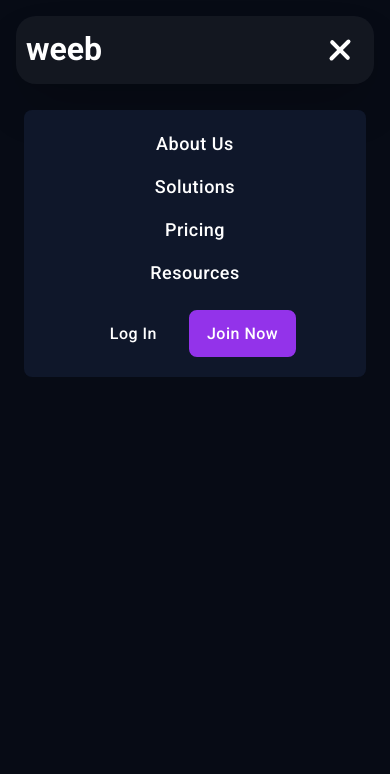
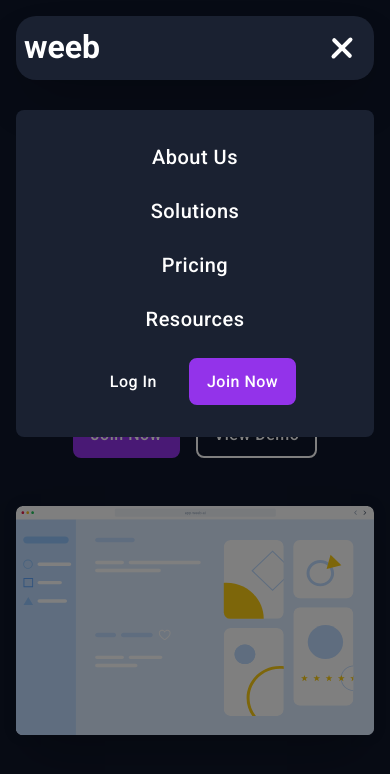
Before and after one commit to denyschr/weeb, a plain HTML site: page index.html in a window 390 px wide. Both pictures are taken after a click on the button "Toggle navigation". Drawn offline with Linux system fonts and the light colour scheme.

Commit message:
feat: add hero section

```diff
--- a/index.html
+++ b/index.html
@@ -4,8 +4,8 @@
 		<meta charset="UTF-8">
 		<meta name="viewport" content="width=device-width, initial-scale=1">
 		<title>Weeb</title>
-		<link rel="stylesheet" href="./styles/main.css">
-		<script src="./scripts/main.js" type="module"></script>
+		<link rel="stylesheet" href="styles/main.css">
+		<script src="scripts/main.js" type="module"></script>
 	</head>
 	<body>
 		<div class="overlay" data-overlay></div>
@@ -41,5 +41,33 @@
 				</div>
 			</div>
 		</header>
+		<main>
+			<section class="hero | padding-block-80" aria-labelledby="hero-title">
+				<div class="container">
+					<div class="flow padding-bottom-80 text-center">
+						<h1 id="hero-title" class="heading-1">
+							Design <span class="underline underline-primary">Faster</span> <span class="text-primary-600">&</span> <span class="overline overline-primary">Better</span>
+						</h1>
+						<div class="hero-text | margin-inline-auto">
+							<p>
+								Sit elit feugiat turpis sed integer integer accumsan turpis. Sed suspendisse nec lorem mauris.
+								Pharetra, eu imperdiet ipsum ultrices amet, dui sit suspendisse.
+							</p>
+						</div>
+						<div class="hero-actions">
+							<button class="button button-primary button-large" type="button">
+								Join Now
+							</button>
+							<button class="button button-border-light button-large" type="button">
+								View Demo
+							</button>
+						</div>
+					</div>
+					<div class="hero-image">
+						<img class="margin-inline-auto" src="assets/images/desktop-screen-prototype.svg" width="1100" height="702" alt="Desktop screen prototype">
+					</div>
+				</div>
+			</section>
+		</main>
 	</body>
 </html>
--- a/styles/main.css
+++ b/styles/main.css
@@ -3,7 +3,6 @@
 
 :root {
 	--color-light: #ffffff;
-	--color-light-rgb: 255, 255, 255;
 	--color-dark: #000000;
 	--color-dark-rgb: 0, 0, 0;
 
@@ -17,6 +16,7 @@
 	--color-neutral-200: #e2e8f0;
 	--color-neutral-300: #cbd5e1;
 	--color-neutral-400: #94a3b8;
+	--color-neutral-800: #1a2131;
 	--color-neutral-900: #0f172a;
 
 	--color-pink: #be185d;
@@ -42,9 +42,21 @@
 	--radius-sm: 0.25rem;
 	--radius-md: 0.375rem;
 	--radius-lg: 0.5rem;
+	--radius-xl: 0.75rem;
+	--radius-2xl: 1rem;
+	--radius-3xl: 1.25rem;
+
+	--spacing-xs: 0.5rem;
+	--spacing-sm: 0.75rem;
+	--spacing-base: 1rem;
+	--spacing-md: 1.5rem;
+	--spacing-lg: 2rem;
+	--spacing-xl: 3rem;
+	--spacing-2xl: 4rem;
+	--spacing-3xl: 5rem;
 
 	--container-max-width: 80rem;
-	--container-padding-x: 1rem;
+	--container-spacing: 1rem;
 }
 
 /* General */
@@ -61,10 +73,42 @@ body {
 	}
 }
 
+/* Utilities */
+
 .container {
-	width: min(var(--container-max-width), 100% - (var(--container-padding-x) * 2));
+	width: min(var(--container-max-width), 100% - (var(--container-spacing) * 2));
 	margin-inline: auto;
 }
+
+.flow > :not(:last-child) {
+	margin-bottom: var(--flow-spacing, var(--spacing-lg));
+}
+
+.margin-inline-auto {
+	margin-inline: auto;
+}
+
+.padding-block-80 {
+	padding-block: clamp(var(--spacing-xl), 6vw, var(--spacing-3xl));
+}
+
+.padding-bottom-80 {
+	padding-bottom: clamp(var(--spacing-xl), 6vw, var(--spacing-3xl));
+}
+
+.text-center {
+	text-align: center;
+}
+
+.text-primary-400 {
+	color: var(--color-primary-400);
+}
+
+.text-primary-600 {
+	color: var(--color-primary-600);
+}
+
+/* Overlay */
 
 .overlay {
 	position: fixed;
@@ -99,7 +143,7 @@ h2, .heading-2 {
 }
 
 h1, .heading-1 {
-	font-size: var(--text-size-5xl);
+	font-size: clamp(var(--text-size-3xl), 6vw, var(--text-size-5xl));
 }
 
 h2, .heading-2 {
@@ -136,7 +180,7 @@ h6, .heading-6 {
 
 .button {
 	padding-block: 0.75rem;
-	padding-inline: clamp(1rem ,2vw, 1.75rem);
+	padding-inline: clamp(1rem, 2vw, 1.75rem);
 	white-space: nowrap;
 	font-size: var(--text-size-base);
 	font-weight: var(--font-weight-medium);
@@ -177,9 +221,9 @@ h6, .heading-6 {
 }
 
 .button-large {
-	padding-block: 1rem;
-	padding-inline: 2.5rem;
-	font-size: var(--text-size-lg);
+	padding-block: clamp(0.75rem, 3vw, 1rem);
+	padding-inline: clamp(1rem, 4vw, 2.5rem);
+	font-size: clamp(var(--text-size-base), 2vw, var(--text-size-lg));
 }
 
 /* Badges */
@@ -194,13 +238,46 @@ h6, .heading-6 {
 	background-color: var(--color-primary-100);
 }
 
+/* Underlines && Overlines */
+
+.underline, .overline {
+	position: relative;
+	&::before {
+		content: '';
+		position: absolute;
+		z-index: -1;
+		width: 95%;
+		height: 0.25rem;
+	}
+}
+
+.underline {
+	&::before {
+		bottom: 4%;
+		left: 0;
+	}
+}
+
+.overline {
+	&::before {
+		top: 22%;
+		left: 5%;
+	}
+}
+
+.underline-primary, .overline-primary {
+	&::before {
+		background-color: var(--color-primary-400);
+	}
+}
+
 /* Navbar */
 
 .navbar {
 	position: sticky;
 	top: 0;
 	z-index: 100;
-	padding-block: clamp(1rem, 2vw, 1.5rem);
+	padding-block: clamp(var(--spacing-base), 2vw, var(--spacing-md));
 }
 
 .navbar-body {
@@ -208,9 +285,9 @@ h6, .heading-6 {
 	align-items: center;
 	justify-content: space-between;
 	column-gap: clamp(1.25rem, 3vw, 2.875rem) ;
-	padding: clamp(0.625rem, 2vw, 1.5rem);
-	border-radius: 1.25rem;
-	background-color: rgba(var(--color-light-rgb), 0.05);
+	padding: clamp(var(--spacing-xs), 2vw, var(--spacing-md));
+	border-radius: var(--radius-3xl);
+	background-color: var(--color-neutral-800);
 	box-shadow:
 			0 1.563rem 3.125rem -0.75rem rgba(var(--color-dark-rgb), 0.25),
 			0 0 0.938rem 0 rgba(var(--color-dark-rgb), 0.07);
@@ -229,8 +306,8 @@ h6, .heading-6 {
 .nav-list {
 	display: flex;
 	flex-wrap: wrap;
-	column-gap: clamp(1.5rem ,2vw, 2rem);
-	row-gap: 0.5rem;
+	column-gap: clamp(var(--spacing-md), 2vw, var(--spacing-lg));
+	row-gap: var(--spacing-xs);
 	font-size: var(--text-size-base);
 	font-weight: var(--font-weight-medium);
 	line-height: 1.5;
@@ -247,7 +324,7 @@ h6, .heading-6 {
 
 .nav-actions {
 	display: flex;
-	gap: 1rem;
+	gap: var(--spacing-base);
 	flex-wrap: wrap;
 }
 
@@ -308,6 +385,27 @@ h6, .heading-6 {
 	}
 }
 
+/* Hero */
+
+.hero-text {
+	max-width: 75ch;
+}
+
+.hero-actions {
+	display: flex;
+	flex-wrap: wrap;
+	justify-content: center;
+	gap: var(--spacing-base);
+}
+
+.hero-image {
+	> img {
+		box-shadow:
+			0 1.563rem 3.125rem -0.75rem rgba(var(--color-dark-rgb), 0.25),
+			0 0 0.938rem 0 rgba(var(--color-dark-rgb), 0.07);
+	}
+}
+
 @media (min-width: 48em) {
 	.navbar-menu {
 		display: contents;
@@ -324,18 +422,18 @@ h6, .heading-6 {
 
 		display: flex;
 		flex-direction: column;
-		row-gap: 1.5rem;
+		row-gap: var(--spacing-md);
 		position: fixed;
-		inset: var(--menu-offset-top) 1.5rem auto;
+		inset: var(--menu-offset-top) 1rem auto;
 		max-width: 25rem;
 		max-height: calc(100dvh - (var(--menu-offset-top) + 0.5rem));
 		margin-left: auto;
-		padding: clamp(1.25rem, 5vw, 2rem);
+		padding: var(--spacing-lg);
 		text-align: center;
 		overflow-y: auto;
 		translate: 200% 0;
 		border-radius: var(--radius-lg);
-		background-color: var(--color-neutral-900);
+		background-color: var(--color-neutral-800);
 		transition: translate 0.2s ease-in-out;
 		&.open {
 			translate: 0 0;
@@ -344,11 +442,17 @@ h6, .heading-6 {
 
 	.nav-list {
 		flex-direction: column;
-		row-gap: 1rem;
-		font-size: var(--text-size-md);
+		row-gap: var(--spacing-md);
+		font-size: var(--text-size-lg);
 	}
 
 	.nav-actions {
 		justify-content: center;
 	}
 }
+
+@media (max-width: 29.99875em) {
+	h1 > span.underline::before {
+		display: none;
+	}
+}
--- a/styles/reset.css
+++ b/styles/reset.css
@@ -2,6 +2,13 @@
 *::before,
 *::after {
 	box-sizing: border-box;
+}
+
+* {
+	margin: 0;
+	padding: 0;
+	border: none;
+	font: inherit;
 }
 
 html:focus-within {
@@ -11,16 +18,7 @@ html:focus-within {
 html, body {
 	width: 100%;
 	height: 100%;
-	padding: 0;
 	overflow-x: hidden;
-}
-
-body {
-	margin: 0;
-}
-
-:where(h1, h2, h3, h4, h5, h6, p)[class] {
-	margin-block: 0;
 }
 
 h1,
@@ -46,17 +44,12 @@ p {
 	text-wrap: pretty;
 }
 
-:where(ol, ul, li)[class] {
+ol, ul, li {
 	list-style: none;
-	margin: 0;
-	padding: 0;
-}
-
-a:where([class]) {
-	display: inline-block;
 }
 
 a {
+	display: inline-block;
 	text-decoration: none;
 	color: inherit;
 }
@@ -74,8 +67,6 @@ img {
 }
 
 button {
-	padding: 0;
-	border: none;
 	background-color: transparent;
 	outline: transparent;
 	cursor: pointer;
@@ -85,7 +76,6 @@ input,
 textarea,
 select,
 button {
-	font: inherit;
 	color: inherit;
 }
 
```
Also changed, not shown: assets/images/desktop-screen-prototype.svg (added).
